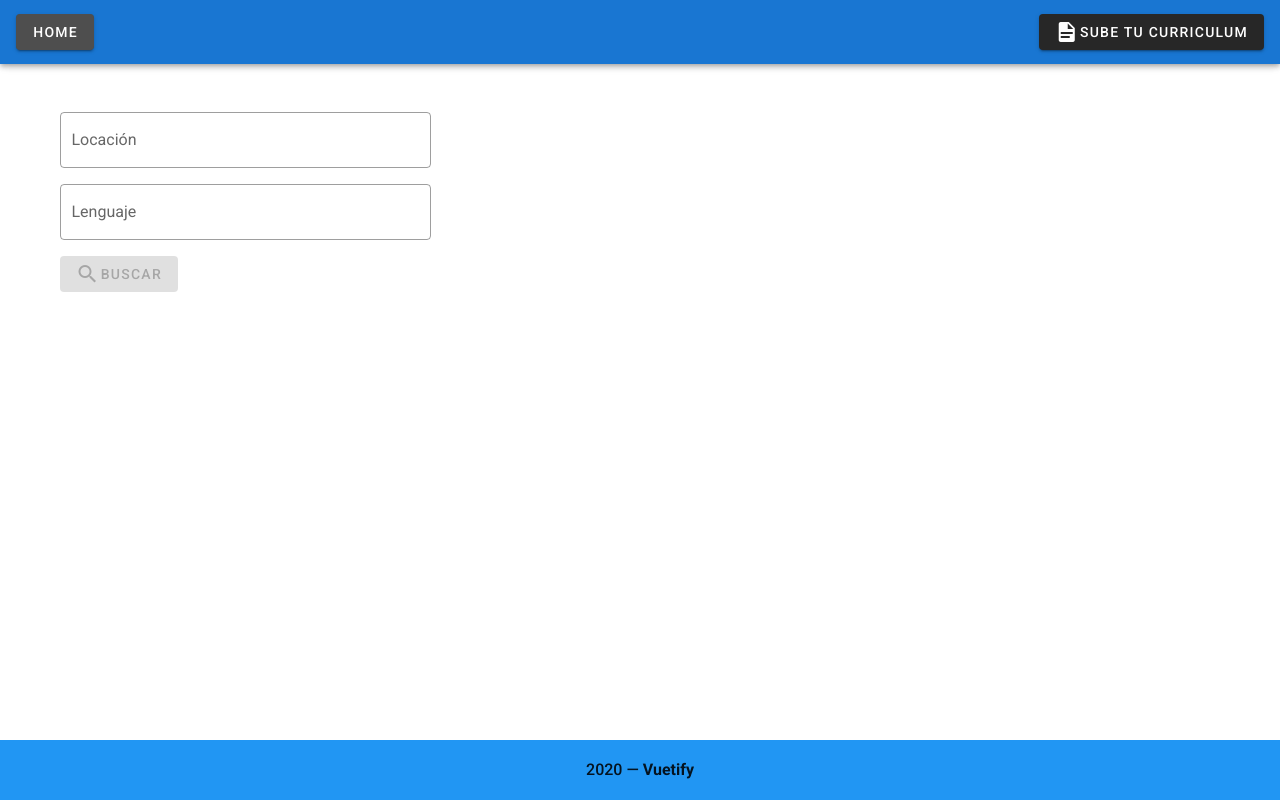
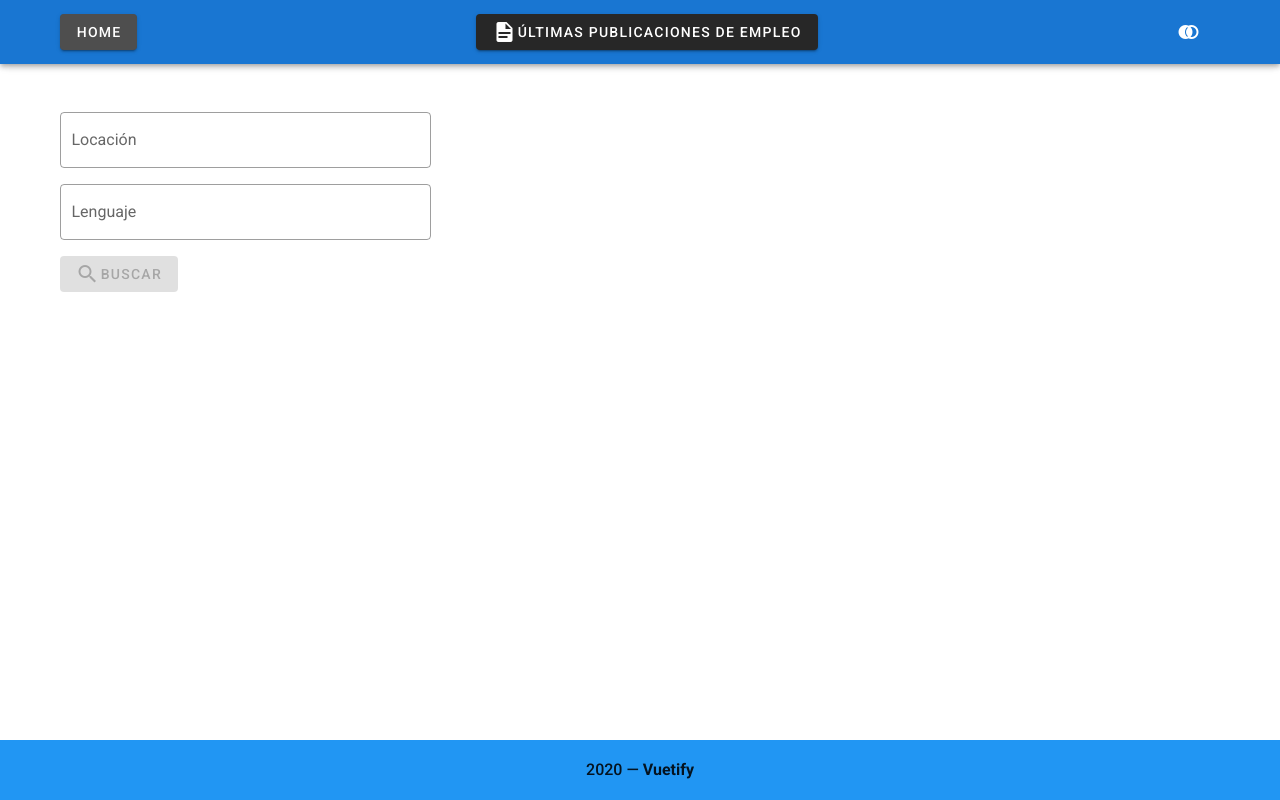
Before and after one commit to Mattcri/All_DevJobs, a Vue app: page / in a window 1280 px wide. Built offline with nearby package versions, Linux system fonts and the light colour scheme.

Commit message:
Dark mode

```diff
--- a/src/App.vue
+++ b/src/App.vue
@@ -1,6 +1,6 @@
 <template>
   <v-app>
-    <nav-bar/>
+    <nav-bar @changeMode="changeColor" :darkMode="darkMode" />
     <v-main class="my-5">
       <router-view></router-view>
     </v-main>
@@ -14,14 +14,18 @@ import CpFooter from '@/components/CpFooter'
 
 export default {
   name: 'App',
-
   components: {
     NavBar,
     CpFooter
   },
-
   data: () => ({
-    //
+    darkMode: false,
   }),
+  methods: {
+    changeColor() {
+      this.darkMode = !this.darkMode
+      this.$vuetify.theme.dark = !this.$vuetify.theme.dark
+    }
+  }
 };
 </script>
--- a/src/components/CpSearch.vue
+++ b/src/components/CpSearch.vue
@@ -1,5 +1,5 @@
 <template>
-  <v-form v-model="valid">
+  <v-form v-model="valid" >
     <v-text-field
       class="my-4"
       label="Locación"
--- a/src/components/NavBar.vue
+++ b/src/components/NavBar.vue
@@ -1,27 +1,43 @@
 <template>
-    <v-app-bar app color="primary" dark>
-     <v-btn to="/">Home</v-btn>
-     <v-spacer></v-spacer>
-    <v-btn to="/jobs" @click="latestJobs">
-        <v-icon>mdi-file-document</v-icon>Sube tu curriculum
-    </v-btn>
-    </v-app-bar>
+  <v-app-bar app color="primary" dark>
+  <v-container class="nav-items">
+      <v-btn to="/">Home</v-btn>
+      <v-btn to="/jobs" @click="latestJobs">
+        <v-icon>mdi-file-document</v-icon>Últimas publicaciones de empleo
+      </v-btn>
+      <v-btn text @click="changeMode">
+        <v-icon v-if="darkMode">mdi-set-center-right</v-icon>
+        <v-icon v-else >mdi-set-left-center</v-icon>
+      </v-btn>
+  </v-container>
+  </v-app-bar>
 </template>
 
 <script>
-import { mapActions } from 'vuex'
+import { mapActions } from "vuex";
 
 export default {
+  data: () => ({
+
+  }),
+  props: {
+    darkMode: Boolean
+  },
   methods: {
-    ...mapActions(['getJobs']),
+    ...mapActions(["getJobs"]),
     latestJobs() {
-      this.getJobs()
+      this.getJobs();
+    },
+    changeMode() {
+      this.$emit('changeMode')
     }
-  }
-
-}
+  },
+};
 </script>
 
-<style>
-
+<style lang="scss" scoped>
+  .nav-items {
+    display: flex;
+    justify-content: space-between;
+  }
 </style>
--- a/src/router/index.js
+++ b/src/router/index.js
@@ -18,7 +18,7 @@ const routes = [
   {
     path: '/*',
     name: 'NotFound',
-    component: () => import(/* webpackChunkName: "about" */ '../views/NotFound.vue')
+    component: () => import(/* webpackChunkName: "notfound" */ '../views/NotFound.vue')
   }
 ]
 
--- a/src/views/JobsSearch.vue
+++ b/src/views/JobsSearch.vue
@@ -8,8 +8,9 @@
       <v-card class="mx-auto" max-width="95%">
         <v-card-title :class="'shadow'" class="mb-1">{{job.title}}</v-card-title>
         <v-img
+          contain
           width="100%"
-          height="200px"
+          height="220px"
           :src="job.company_logo ? job.company_logo : emptyImg"
         >
         </v-img>
@@ -71,6 +72,7 @@ export default {
   }
   .shadow {
     box-shadow: 0 4px 3px -2px grey;
+  }
 
-  }
+
 </style>
```
